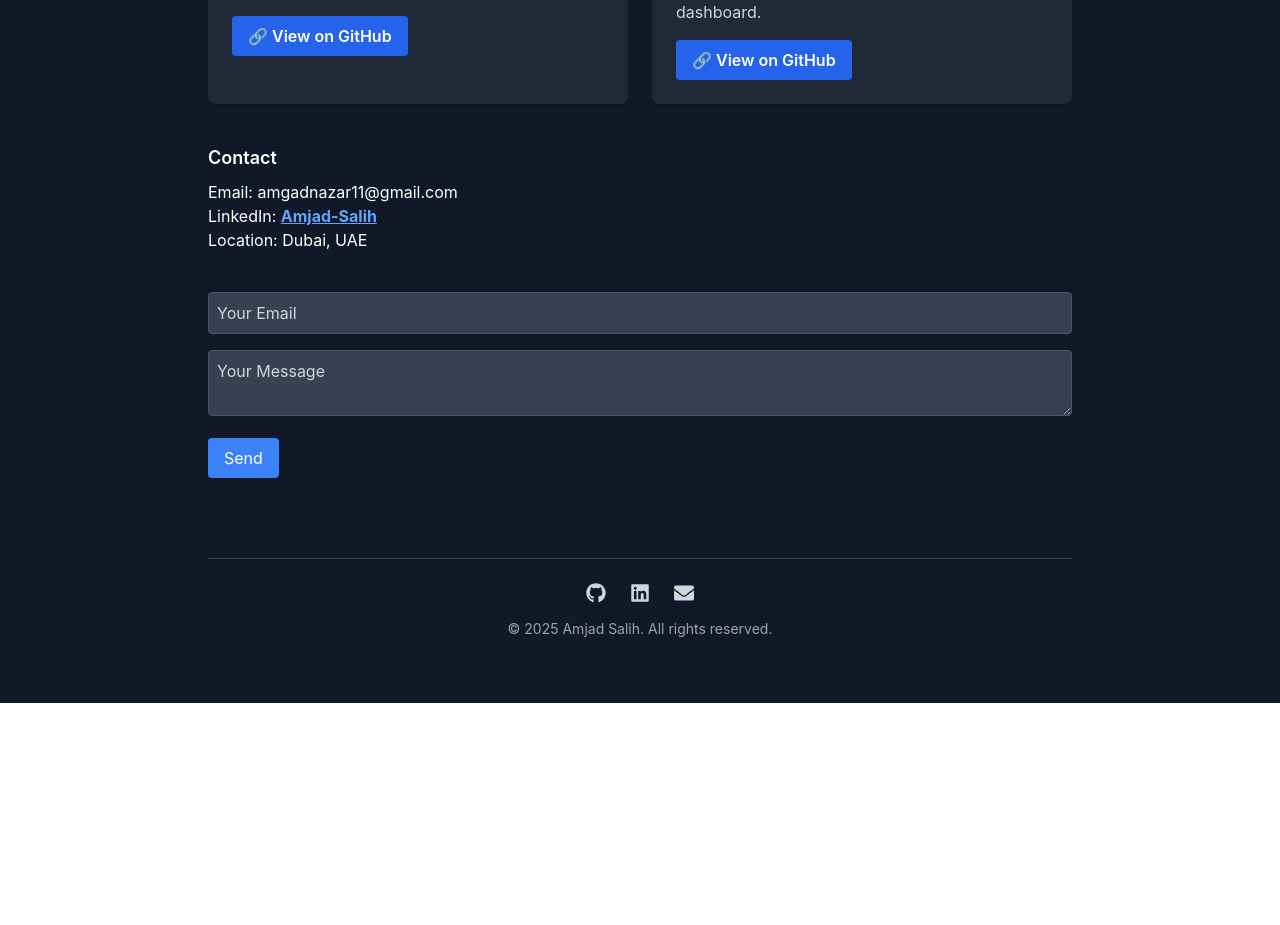
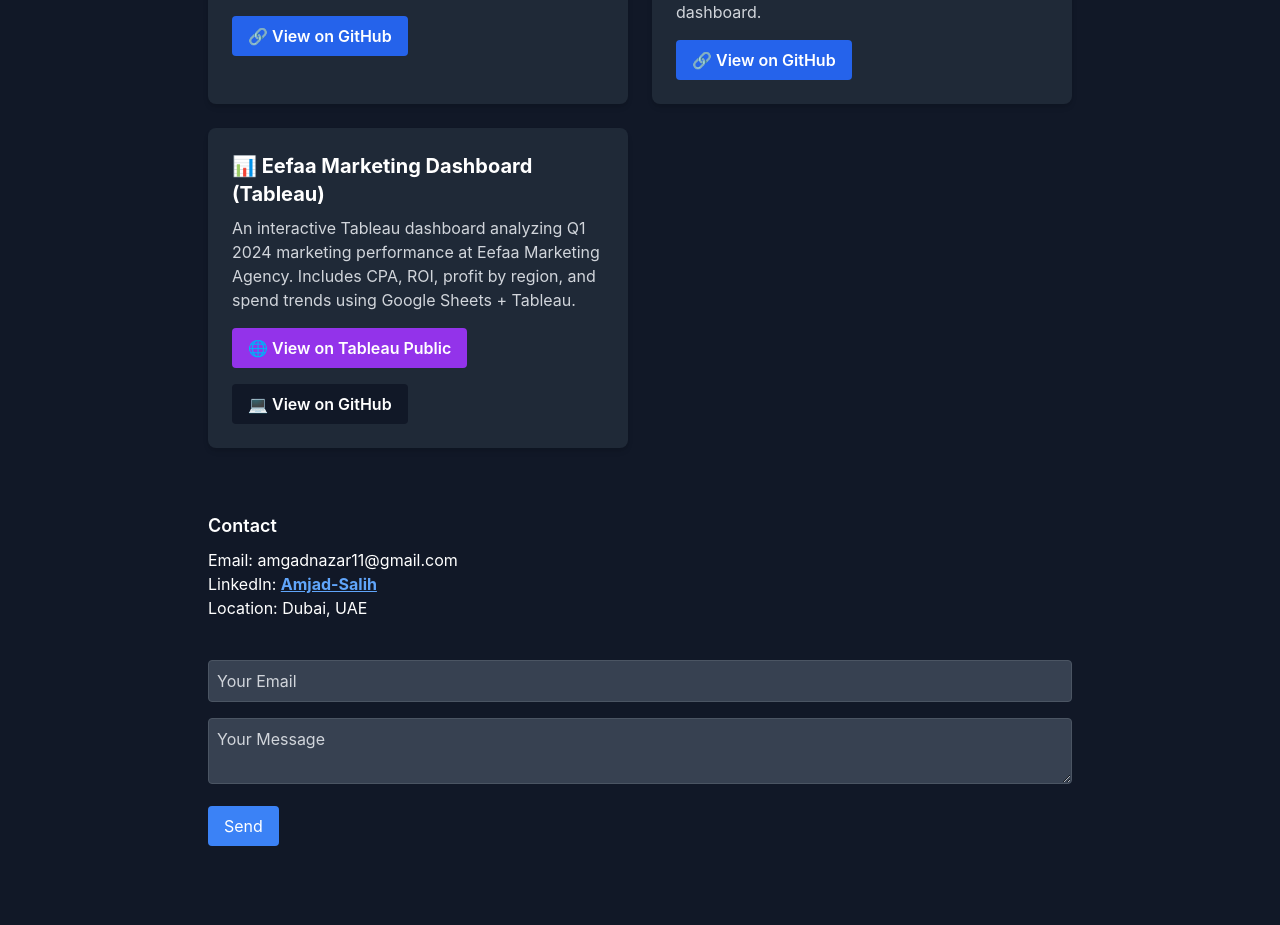
Before and after one commit to amgadnazar/banking-analytics-dashboard, a React (Create React App) app: page / in a window 1280 px wide. Shown: the part 1110-2035 px from the top of the page. Before the commit the page ends 1813 px from the top, so only its background shows below. Built offline with nearby package versions, Linux system fonts and the light colour scheme.

Commit message:
Initial commit - Banking Analytics Dashboard by Amjad Salih

```diff
--- a/src/components/Projects.jsx
+++ b/src/components/Projects.jsx
@@ -54,6 +54,40 @@
             🔗 View on GitHub
           </a>
         </motion.div>
+        {/* 📊 Project: Eefaa Marketing Tableau Dashboard */}
+<motion.div
+  initial={{ opacity: 0, y: 50 }}
+  whileInView={{ opacity: 1, y: 0 }}
+  transition={{ duration: 0.6, delay: 0.6 }}
+  viewport={{ once: true }}
+  className="bg-white dark:bg-gray-800 rounded-lg shadow-md p-6 mb-6"
+>
+  <h3 className="text-xl font-bold text-gray-900 dark:text-white mb-2">
+    📊 Eefaa Marketing Dashboard (Tableau)
+  </h3>
+  <p className="text-gray-700 dark:text-gray-300 mb-4">
+    An interactive Tableau dashboard analyzing Q1 2024 marketing performance at Eefaa Marketing Agency. Includes CPA, ROI, profit by region, and spend trends using Google Sheets + Tableau.
+  </p>
+  <div className="flex flex-wrap gap-4">
+    <a
+      href="https://public.tableau.com/views/EefaaMarketingDashboardQ12024/MarketingPerformanceDashboard"
+      target="_blank"
+      rel="noopener noreferrer"
+      className="inline-block px-4 py-2 bg-purple-600 text-white font-semibold rounded hover:bg-purple-700 transition"
+    >
+      🌐 View on Tableau Public
+    </a>
+    <a
+      href="https://github.com/amgadnazar/marketing-dashboard-tableau"
+      target="_blank"
+      rel="noopener noreferrer"
+      className="inline-block px-4 py-2 bg-gray-900 text-white font-semibold rounded hover:bg-gray-700 transition"
+    >
+      💻 View on GitHub
+    </a>
+  </div>
+</motion.div>
+
       </div>
       {/* 🔲 Grid wrapper ends here */}
     </section>
```
Also changed, not shown: banking-analytics-dashboard/README.md (added), banking-analytics-dashboard/image/dashboard-preview.png (added), 1 other file (tests, documents, lock files or other folders).
